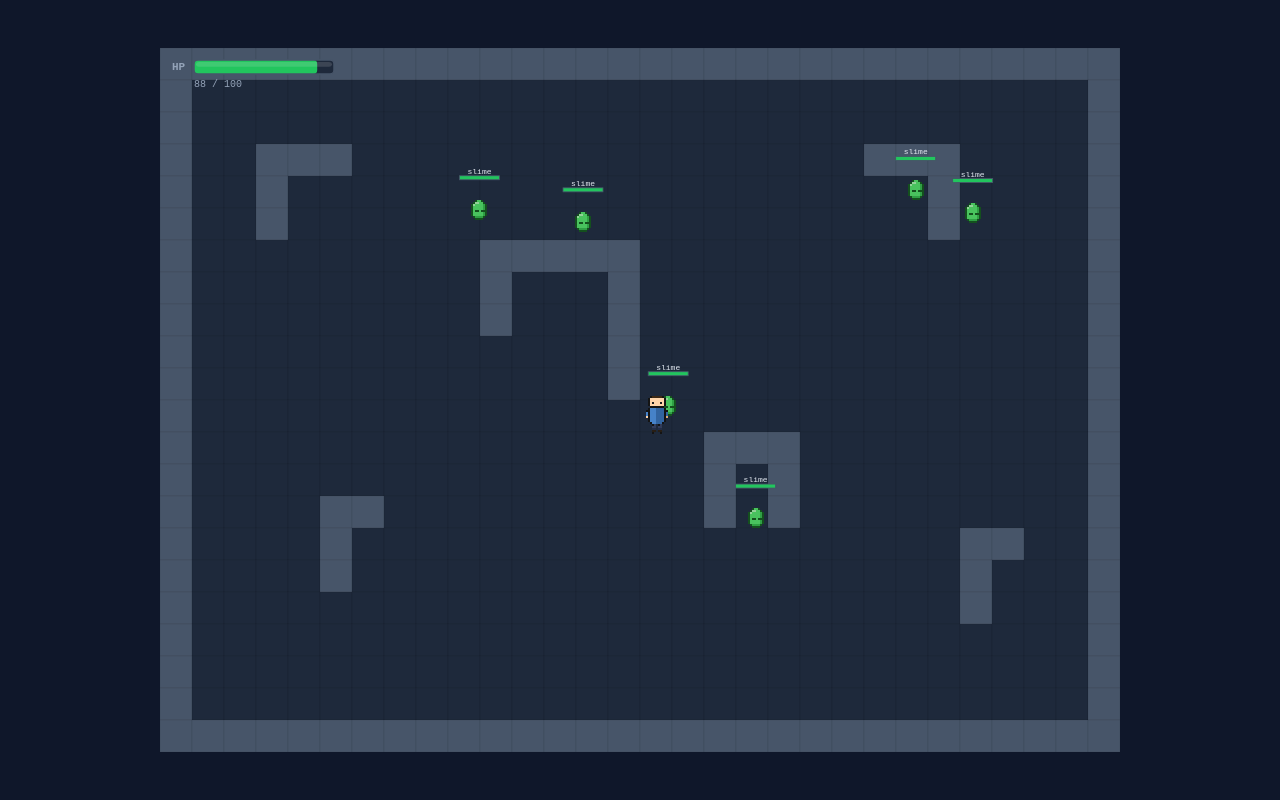
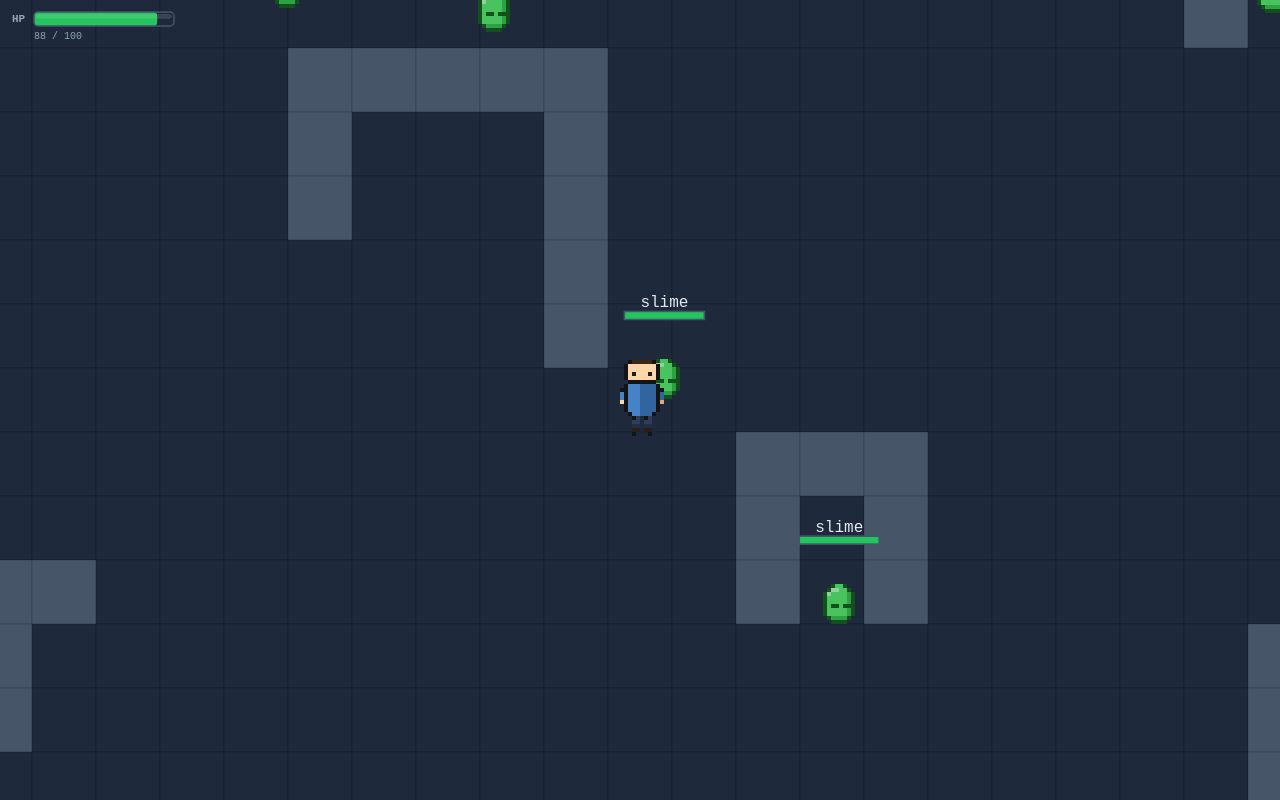
Before and after one commit to Herdes-s/Origem_Game, a React (Vite) app: page /game in a window 1280 px wide. Built offline with nearby package versions, Linux system fonts and the light colour scheme.

Commit message:
chore(screen): ajusta tamanho da tela para melhor proporção

```diff
--- a/src/components/ScreenGame/index.tsx
+++ b/src/components/ScreenGame/index.tsx
@@ -15,6 +15,7 @@ import {
   SCREEN_W,
   TILE_COLORS,
   TILE_SIZE,
+  ZOOM,
 } from "../../data/map";
 import type { Enemy } from "../../entities/enemies/enemyTypes";
 import {
@@ -63,6 +64,8 @@ function roundRect(
   ctx.closePath();
 }
 
+// FLAG DE DEBUG — true mostra o quadrado da hitbox, false esconde
+// Mude para true sempre que quiser calibrar visualmente o alcance do ataque
 const DEBUG_HITBOX = false;
 
 // Calcula a hitbox do ataque para desenhar no canvas
@@ -247,14 +250,21 @@ function ScreenGame({
       }
 
       // CÂMERA
-      let camX = pos.x - SCREEN_W / 2;
-      let camY = pos.y - SCREEN_H / 2;
 
-      camX = Math.max(0, Math.min(MAP_W - SCREEN_W, camX));
-      camY = Math.max(0, Math.min(MAP_H - SCREEN_H, camY));
+      const viewW = SCREEN_W / ZOOM;
+      const viewH = SCREEN_H / ZOOM;
+
+      let camX = pos.x - viewW / 2;
+      let camY = pos.y - viewH / 2;
+
+      camX = Math.max(0, Math.min(MAP_W - viewW, camX));
+      camY = Math.max(0, Math.min(MAP_H - viewH, camY));
 
       // LIMPA O FRAME
       ctx.clearRect(0, 0, SCREEN_W, SCREEN_H);
+
+      ctx.save();
+      ctx.scale(ZOOM, ZOOM);
 
       // 1 MAPA
       MAP.forEach((row, rowIndex) => {
@@ -473,6 +483,8 @@ function ScreenGame({
         ctx.strokeRect(hb.x - camX, hb.y - camY, hb.w, hb.h);
       }
 
+      ctx.restore();
+
       // 4 HUB
       const { hp, hpMax } = hud;
 
--- a/src/data/map.ts
+++ b/src/data/map.ts
@@ -30,15 +30,16 @@ export const MAP: TileMap = [
 export const MAP_W = MAP[0].length * TILE_SIZE;
 export const MAP_H = MAP.length * TILE_SIZE;
 
-export const SCREEN_W = Math.min(
-  MAP_W,
-  Math.floor(window.innerWidth / TILE_SIZE) * TILE_SIZE,
-);
+const BASE_VISIBLE_TILES_W = 20;
 
-export const SCREEN_H = Math.min(
-  MAP_H,
-     Math.floor(window.innerHeight / TILE_SIZE) * TILE_SIZE,
-);
+export const SCREEN_W = window.innerWidth;
+export const SCREEN_H = window.innerHeight;
+
+export const ZOOM = SCREEN_W / (BASE_VISIBLE_TILES_W * TILE_SIZE)
+
+export const TILE_SIZE_SCALED = TILE_SIZE * ZOOM;
+
+export const VISIBLE_TILES_H = SCREEN_H / TILE_SIZE_SCALED;
 
 export const TILE_COLORS: Record<number, string> = {
   0: "#1e293b",
```
